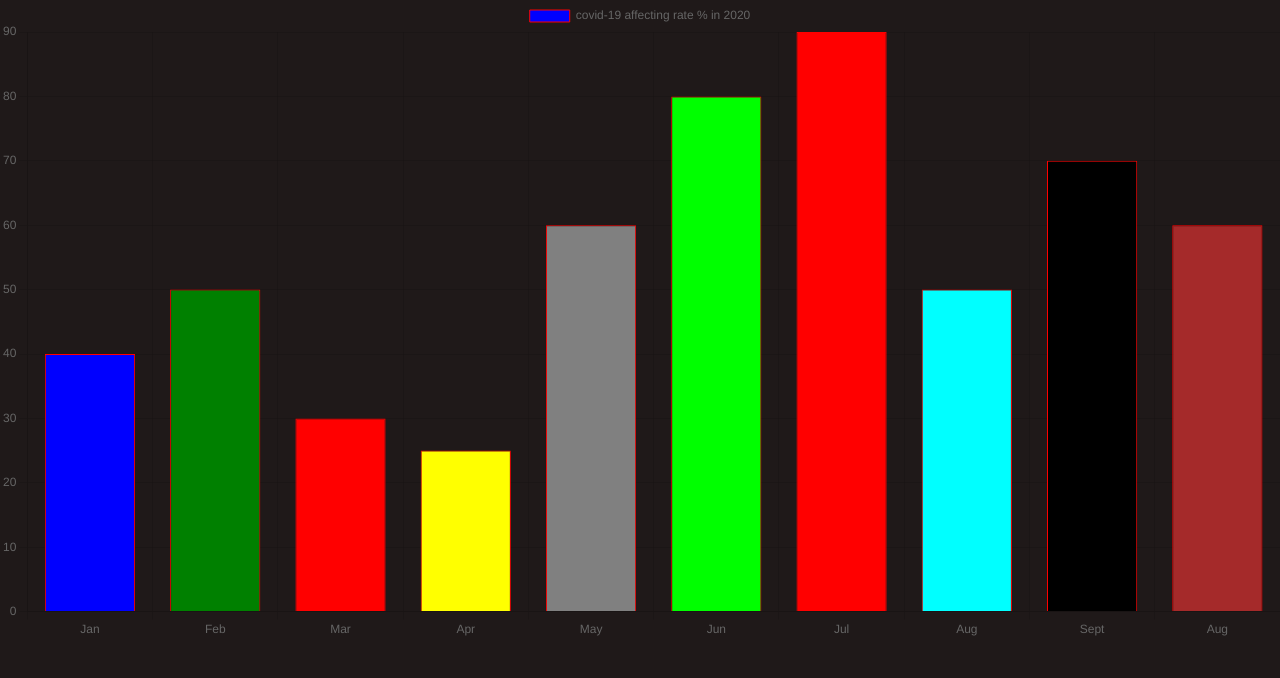
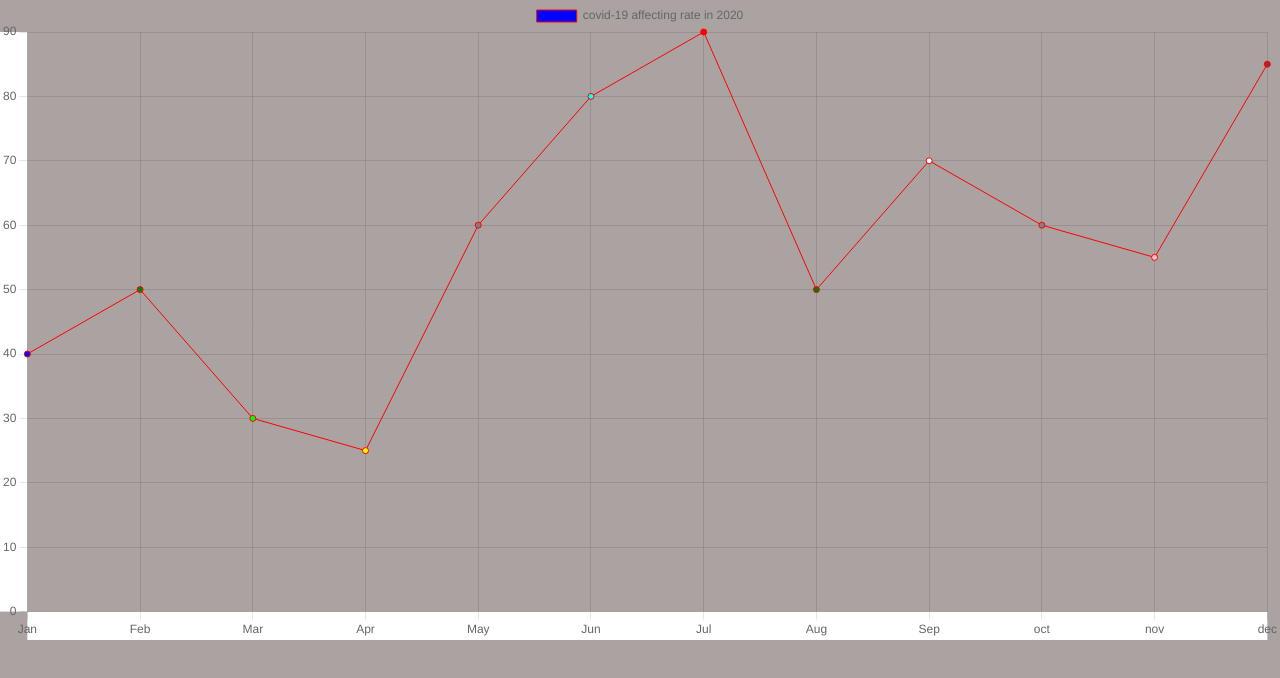
Before and after one commit to Bhumikakri/Data_Visualization, a plain HTML site: page index.html in a window 1280 px wide. Drawn offline with nearby package versions, Linux system fonts and the light colour scheme.

Commit message:
pending task

```diff
--- a/script.js
+++ b/script.js
@@ -1,23 +1,38 @@
 let graph = document.getElementById('Chart');
 
 let covideRate = {
-    labels: ['Jan','Feb','Mar','Apr','May','Jun','Jul','Aug','Sept','Aug'],
+    labels: ['Jan','Feb','Mar','Apr','May','Jun','Jul','Aug','Sep','oct','nov','dec'],
     datasets:[
         {
-            label:'covid-19 affecting rate % in 2020',
+            label:'covid-19 affecting rate in 2020',
             data: [40,50,30,25,60,80,90,50,70,60,55,85],
             borderColor: "red",
             borderWidth: 1,
-            backgroundColor:['blue','green', 'red', 'yellow', 'gray', 'lime', 'orangerd', 'aqua', 'black', 'brown', 'pink', 'white'],
+            backgroundColor:['blue','green', 'lime', 'yellow', 'gray', 'aqua', 'red', 'green', 'white', 'gray', 'pink', 'brown'],
         }
     ]
 };
 
 let chartData = {
-    type:'bar',
+    type:'line',
     data: covideRate ,
     options: {
         responsive: true,
+        scales:{
+            x:{
+                // grid:{
+                // display: true,
+                // },
+                position: 'bottom',
+                backgroundColor:'white',
+                TextColor:'red'
+            },
+            y:{
+                innerWidth:100,
+                backgroundColor:'white',
+                beginAtZero: true,
+            }
+        }
     }
 };
 
--- a/style.css
+++ b/style.css
@@ -10,9 +10,11 @@ body{
 .container{
     width: 100%;
     height: 100%;
-    background-color: rgb(31, 25, 25);
+    background-color: rgba(73, 54, 54, 0.459);
+    cursor: pointer;
 }
 #chart {
     width: 100%;
     height: auto;
+
 }
```
